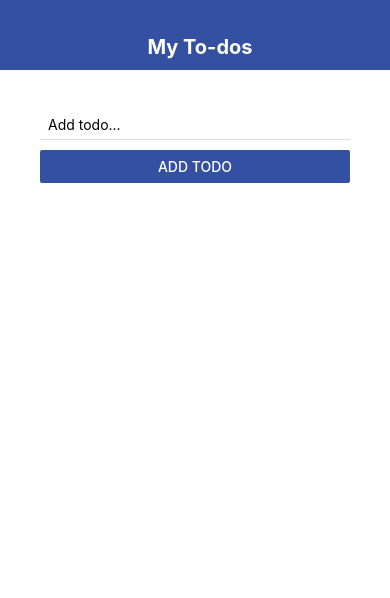
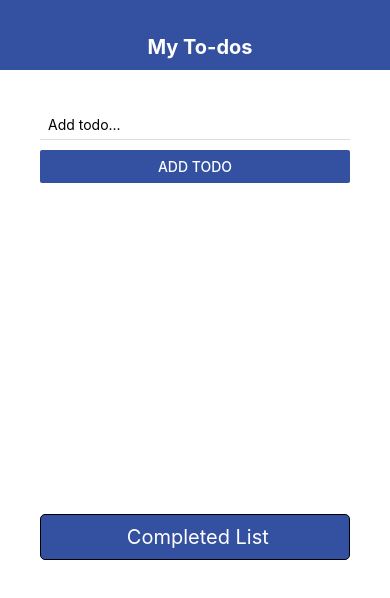
Before and after one commit to muradtheOZ/todo-app, a React Native app: screen / in a window 390 px wide. Shown: the top 598 px of the page. Built offline with nearby package versions, Linux system fonts and the light colour scheme.

Commit message:
huge Update succeded

```diff
--- a/App.js
+++ b/App.js
@@ -1,16 +1,27 @@
 import { StatusBar } from 'expo-status-bar';
 import React, { useState } from 'react';
-import { FlatList, StyleSheet, Alert, View } from 'react-native';
+import { FlatList, StyleSheet, Alert, View,Text } from 'react-native';
 import AddTodos from './Components/AddTodos/AddTodos';
 import Header from './Components/Header/Header';
 import Todos from './Components/Todos/Todos';
 import AsyncStorage from '@react-native-async-storage/async-storage';
 import AppLoading from "expo-app-loading";
+import Completed from './Components/Completed/Completed';
 
 export default function App() {
   const [ready, setReady] = useState(false);
   const initialTodos = []
   const [todos, setTodos] = useState(initialTodos);
+  const [completed, setCompleted] = useState(null);
+
+  const deleteHandler = (key) =>{
+    const newComplete = completed.filter(todo => todo.key != key)
+    const completeJasonValue = JSON.stringify(newComplete)
+    AsyncStorage.setItem('completedToDos', completeJasonValue)
+    .then(()=>{
+      setCompleted(newComplete);
+    })
+  }
 
   const doneHandler = (key) => {
     Alert.alert(
@@ -29,9 +40,23 @@ export default function App() {
           }
         },
         {
-          text: "Cancel",
-          onPress: () => console.log("Cancel Pressed"),
-          style: "cancel"
+          text: "Completed",
+          onPress: () => {
+            const newComplete = todos.filter(todo => todo.key == key)
+            const ToatlCompleted = [...newComplete,...completed]
+            const completeJasonValue = JSON.stringify(ToatlCompleted)
+            AsyncStorage.setItem('completedToDos', completeJasonValue)
+            .then(()=>{
+              setCompleted(ToatlCompleted);
+            })
+
+            const newTodos = todos.filter(todo=>todo.key != key)
+            const jsonValue = JSON.stringify(newTodos)
+            AsyncStorage.setItem('storedToDos', jsonValue)
+            .then(()=>{
+              setTodos(newTodos);
+            })
+          }
         },
         { text: "OK", onPress: () => console.log("OK Pressed") }
       ]
@@ -79,6 +104,16 @@ export default function App() {
       .catch(error => {
         console.log(error)
       })
+
+      AsyncStorage.getItem('completedToDos')
+      .then(data => {
+        if (data !== null) {
+          setCompleted(JSON.parse(data))
+        }
+      })
+      .catch(error => {
+        console.log(error)
+      })
   }
 
   if (!ready) {
@@ -109,6 +144,17 @@ export default function App() {
 
         </View>
 
+        <View style={styles.completeList}>
+          <Text style={styles.title}> Completed List</Text>
+          <FlatList
+            data={completed}
+            renderItem={({ item }) => (
+              <Completed item={item} setTodos={setTodos} deleteHandler={deleteHandler} />
+            )}
+          />
+
+        </View>
+
       </View>
     </View>
   );
@@ -130,4 +176,17 @@ const styles = StyleSheet.create({
     alignItems: 'center',
     justifyContent: 'center',
   },
+  completeList:{
+    flex: 1,
+    marginTop: 20,
+  },
+  title:{
+    textAlign:'center',
+    backgroundColor:'#3450A1',
+    padding: 10,
+    borderWidth: 1,
+    borderRadius: 5,
+    color: 'white',
+    fontSize: 20
+  }
 });
--- /dev/null
+++ b/Components/Completed/Completed.js
@@ -0,0 +1,23 @@
+import React from 'react';
+import { Text, View,StyleSheet,TouchableOpacity } from 'react-native';
+
+const Completed = ({item,deleteHandler}) => (
+    <TouchableOpacity onPress={()=>deleteHandler(item.key) }>
+    <Text style = {styles.list}>{item.text}</Text>
+</TouchableOpacity>
+);
+
+const styles = StyleSheet.create({
+    list: {
+        padding: 16,
+        marginTop: 16,
+        borderColor: '#bbb',
+        borderWidth: 1,
+        borderStyle: "dashed",
+        borderRadius: 10
+      }
+
+  });
+
+
+export default Completed;
```
